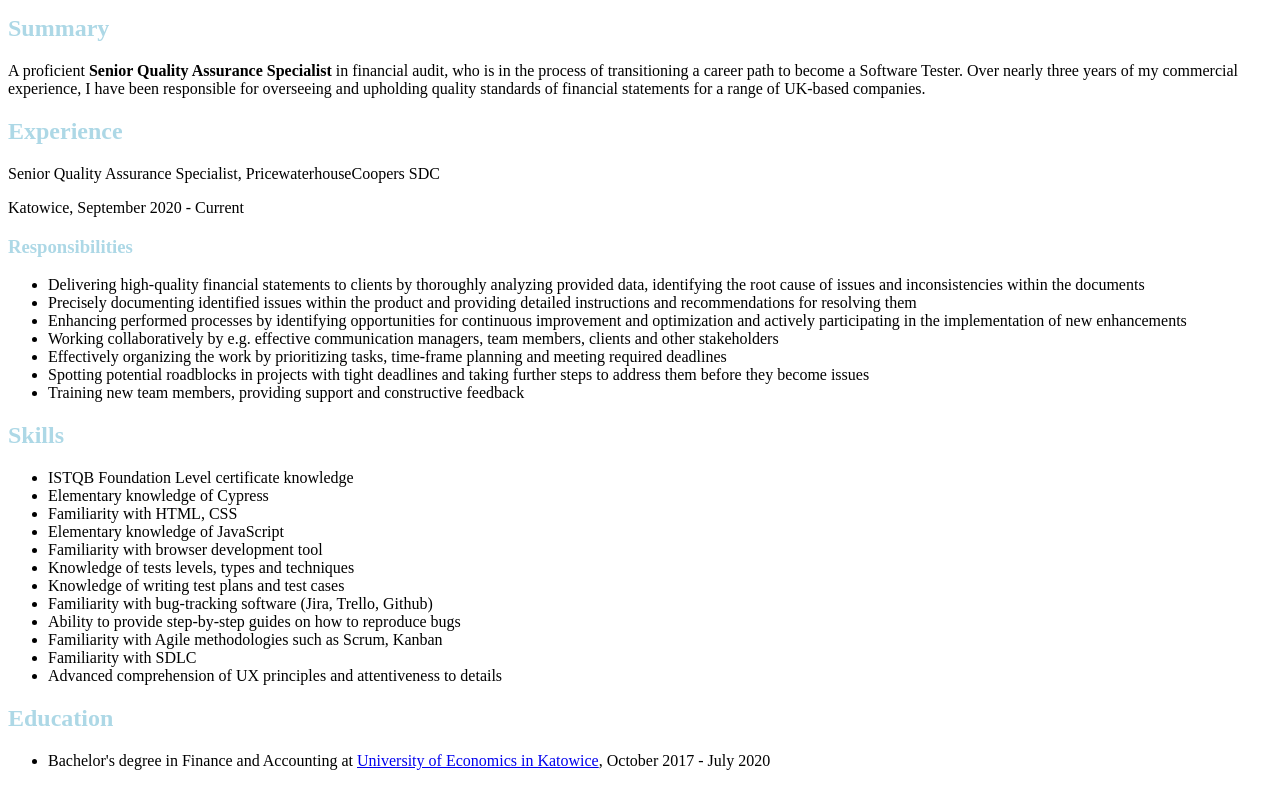
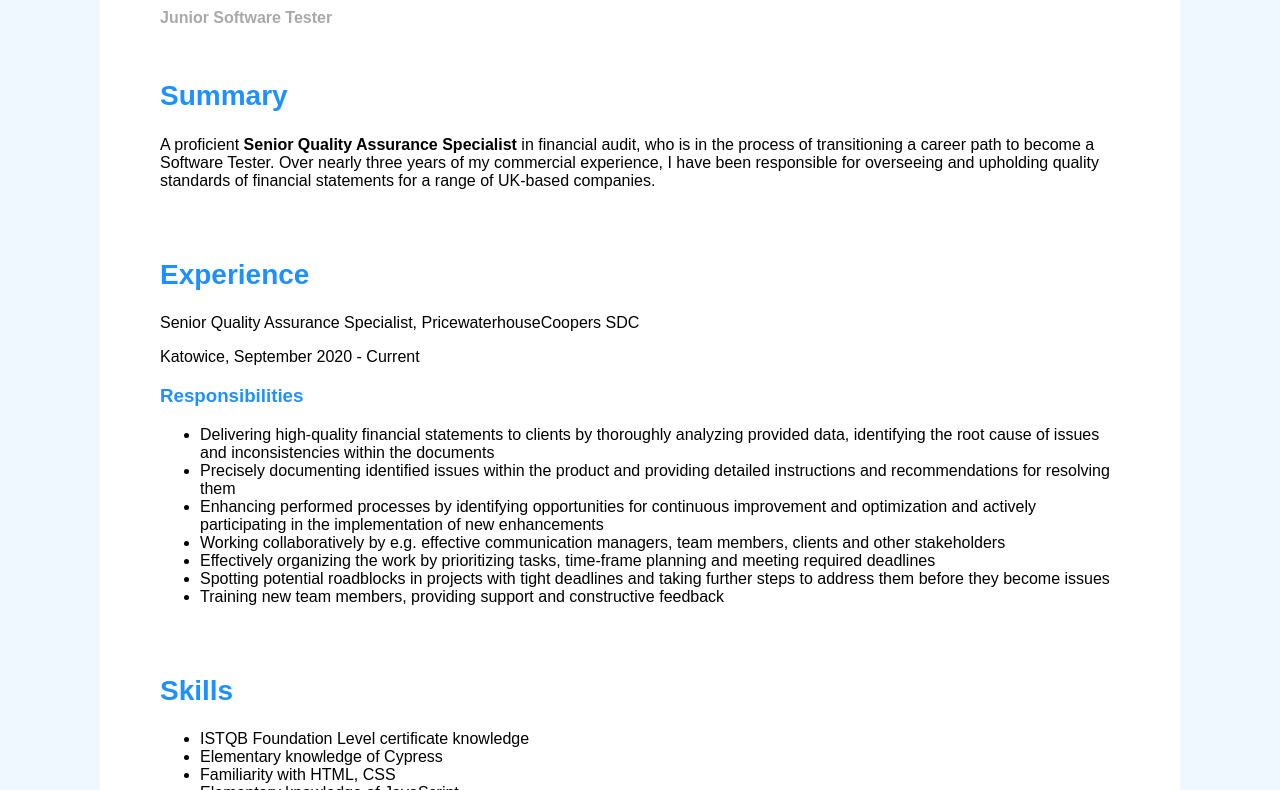
Before and after one commit to PaulinaWojcikQA/CV, a plain HTML site: page index.html in a window 1280 px wide. Shown: the part 293-1083 px from the top of the page. Drawn offline with Linux system fonts and the light colour scheme.

Commit message:
add doc type, css stylesheet

```diff
--- a/index.html
+++ b/index.html
@@ -1,55 +1,76 @@
-<img src="default.png" width="150px" height="150px" />
-<h1 style="font-size: 45px;"
-  <a href="https://docs.google.com/document/d/1MjwKb8UadriQ-I-zLE4ijdPzZVwCCpdpZpA65AsBRt8/edit"
-    >Paulina Wójcik</a>
+<!DOCTYPE html>
+<html>
+  <head>
+    <title>Paulina Wójcik CV</title>
+    <link rel="stylesheet" href="style.css " />
+  </head>
+  <body>
+    <header>
+      <img src="default.png" />
+      <h1>
+        <a
+          href="https://docs.google.com/document/d/1MjwKb8UadriQ-I-zLE4ijdPzZVwCCpdpZpA65AsBRt8/edit"
+        >
+          Paulina Wójcik
+        </a>
       </h1>
-<span style="color:lightblue">
+      <span>
         <b>Junior Software Tester</b>
       </span>
-<span>
-  <h2 style="color:lightblue">Summary</h2>
-  A proficient <b>Senior Quality Assurance Specialist</b> in financial audit,
-  who is in the process of transitioning a career path to become a Software
-  Tester. Over nearly three years of my commercial experience, I have been
-  responsible for overseeing and upholding quality standards of financial
-  statements for a range of UK-based companies.
-</span>
-<h2 style="color:lightblue">Experience</h2>
+    </header>
+    <main>
+      <section>
+        <h2>Summary</h2>
+        <p>
+          A proficient <b>Senior Quality Assurance Specialist</b> in financial
+          audit, who is in the process of transitioning a career path to become
+          a Software Tester. Over nearly three years of my commercial
+          experience, I have been responsible for overseeing and upholding
+          quality standards of financial statements for a range of UK-based
+          companies.
+        </p>
+      </section>
+      <section>
+        <h2>Experience</h2>
         <p>Senior Quality Assurance Specialist, PricewaterhouseCoopers SDC</p>
         <p>Katowice, September 2020 - Current</p>
-<h3 style="color:lightblue">Responsibilities</h3>
+        <h3>Responsibilities</h3>
         <ul>
           <li>
-    Delivering high-quality financial statements to clients by thoroughly
-    analyzing provided data, identifying the root cause of issues and
-    inconsistencies within the documents
+            Delivering high-quality financial statements to clients by
+            thoroughly analyzing provided data, identifying the root cause of
+            issues and inconsistencies within the documents
           </li>
           <li>
-    Precisely documenting identified issues within the product and providing
-    detailed instructions and recommendations for resolving them
+            Precisely documenting identified issues within the product and
+            providing detailed instructions and recommendations for resolving
+            them
           </li>
           <li>
-    Enhancing performed processes by identifying opportunities for continuous
-    improvement and optimization and actively participating in the
-    implementation of new enhancements
+            Enhancing performed processes by identifying opportunities for
+            continuous improvement and optimization and actively participating
+            in the implementation of new enhancements
           </li>
           <li>
-    Working collaboratively by e.g. effective communication managers, team
-    members, clients and other stakeholders
+            Working collaboratively by e.g. effective communication managers,
+            team members, clients and other stakeholders
           </li>
           <li>
-    Effectively organizing the work by prioritizing tasks, time-frame planning
-    and meeting required deadlines
+            Effectively organizing the work by prioritizing tasks, time-frame
+            planning and meeting required deadlines
           </li>
           <li>
-    Spotting potential roadblocks in projects with tight deadlines and taking
-    further steps to address them before they become issues
+            Spotting potential roadblocks in projects with tight deadlines and
+            taking further steps to address them before they become issues
           </li>
           <li>
-    Training new team members, providing support and constructive feedback
+            Training new team members, providing support and constructive
+            feedback
           </li>
         </ul>
-<h2 style="color:lightblue">Skills</h2>
+      </section>
+      <section>
+        <h2>Skills</h2>
         <ul>
           <li>ISTQB Foundation Level certificate knowledge</li>
           <li>Elementary knowledge of Cypress</li>
@@ -59,16 +80,38 @@
           <li>Knowledge of tests levels, types and techniques</li>
           <li>Knowledge of writing test plans and test cases</li>
           <li>Familiarity with bug-tracking software (Jira, Trello, Github)</li>
-  <li>Ability to provide step-by-step guides on how to reproduce bugs</li>
+          <li>
+            Ability to provide step-by-step guides on how to reproduce bugs
+          </li>
           <li>Familiarity with Agile methodologies such as Scrum, Kanban</li>
           <li>Familiarity with SDLC</li>
-  <li>Advanced comprehension of UX principles and attentiveness to details</li>
+          <li>
+            Advanced comprehension of UX principles and attentiveness to details
+          </li>
         </ul>
-<h2 style="color:lightblue">Education</h2>
+      </section>
+      <section>
+        <h2>Education</h2>
         <ul>
           <li>
             Bachelor's degree in Finance and Accounting at
-    <a href="https://www.ue.katowice.pl/">University of Economics in Katowice</a
-    >, October 2017 - July 2020
+            <a href="https://www.ue.katowice.pl/"
+              >University of Economics in Katowice</a
+            >
+            October 2017 - July 2020
           </li>
         </ul>
+      </section>
+      <section>
+        <h2>Languages</h2>
+        <ul>
+          <li>
+            Proficient in written English (C1) and upper-intermediate spoken
+            (B2)
+          </li>
+          <li>Intermediate in written and spoken French (B1)</li>
+        </ul>
+      </section>
+    </main>
+  </body>
+</html>
--- /dev/null
+++ b/style.css
@@ -0,0 +1,29 @@
+body {
+  font-family: Arial;
+  background-color: aliceblue;
+  padding: 40px 0px;
+}
+h1 {
+  font-size: 36px;
+}
+span {
+  color: darkgray;
+}
+h2 {
+  color: dodgerblue;
+  font-size: 28px;
+}
+h3 {
+  color: dodgerblue;
+}
+img {
+  width: 150px;
+  height: 150px;
+}
+section,
+header {
+  padding: 10px 60px 20px 60px;
+  background-color: white;
+  width: 960px;
+  margin: 0 auto;
+}
```
Lines whose indentation alone changed are shown as unchanged.
